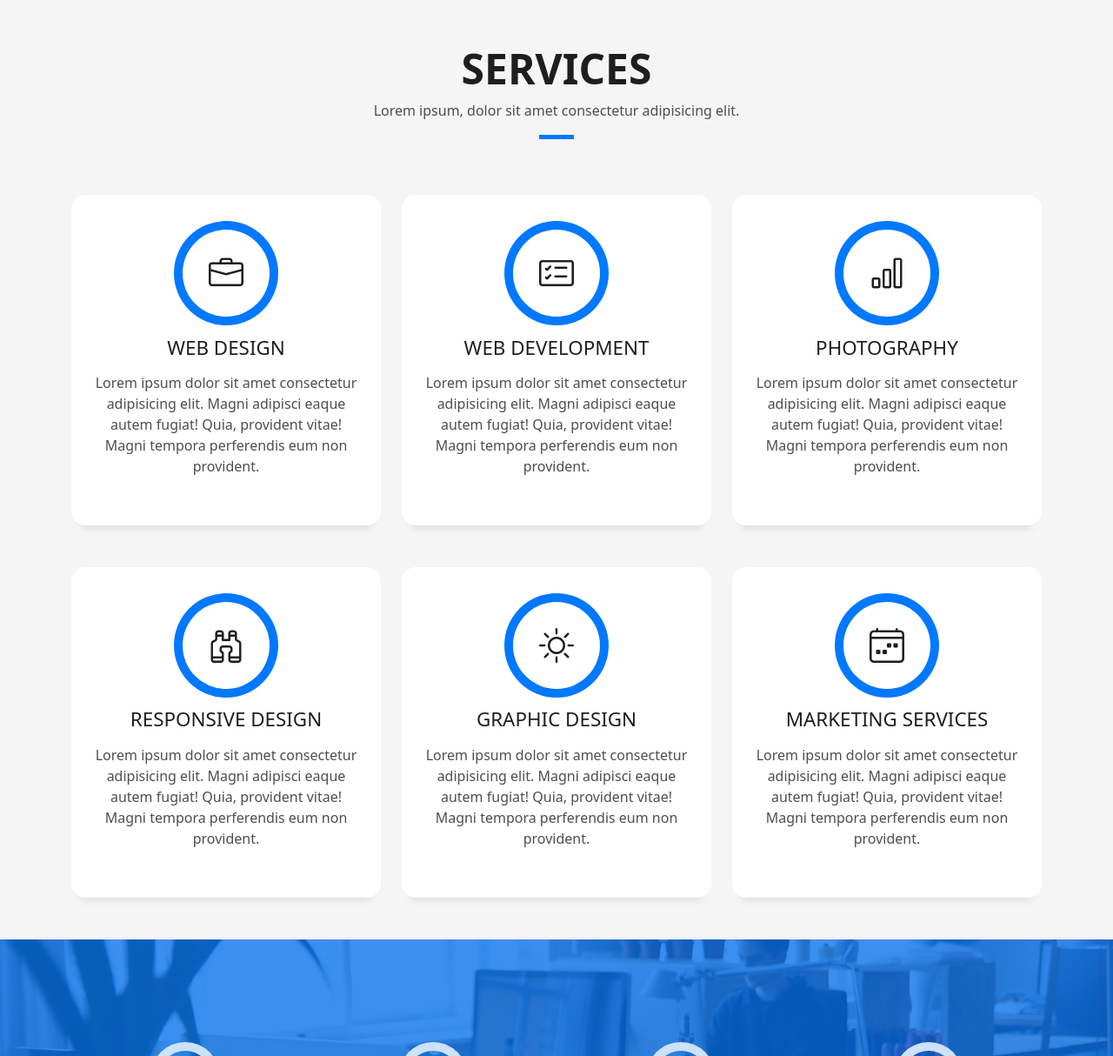
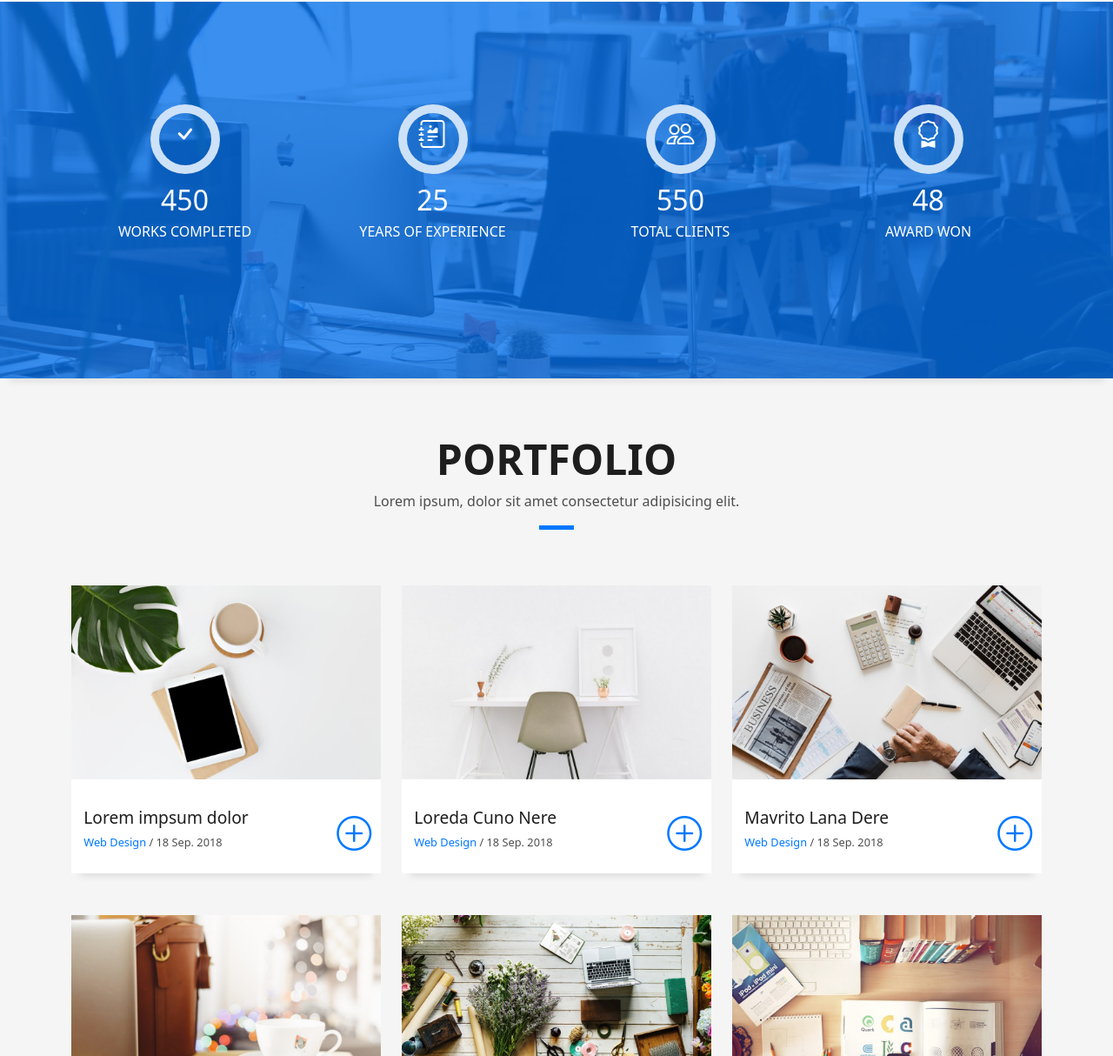
Before and after one commit to Shamsidd1nov/portfolio, a plain HTML site: page index.html in a window 1280 px wide. Shown: the part 1586-2800 px from the top of the page at 87% size. Drawn offline with Linux system fonts and the light colour scheme.

Commit message:
index.htmlda about me qismini ozgartirdim

```diff
--- a/index.html
+++ b/index.html
@@ -30,7 +30,6 @@
         <ul>
           <li><a class="nav-link scrollto active" href="#hero">Home</a></li>
           <li><a class="nav-link scrollto" href="#about">About</a></li>
-          <li><a class="nav-link scrollto" href="#services">Services</a></li>
           <li><a class="nav-link scrollto " href="#work">Work</a></li>
           <li><a class="nav-link scrollto " href="#blog">Blog</a></li>
           <li><a class="nav-link scrollto" href="#contacts">Contact</a></li>
@@ -111,20 +110,12 @@
                       </h5>
                     </div>
                     <p class="lead">
-                      Curabitur non nulla sit amet nisl tempus convallis quis ac lectus. Curabitur arcu erat, accumsan id
-                      imperdiet et, porttitor
-                      at sem. Praesent sapien massa, convallis a pellentesque nec, egestas non nisi. Nulla
-                      porttitor accumsan tincidunt.
+                      Men Shamsiddinov Obidjon 2003-yil 29-mayda Toshkent viloyati Bekobod shaharda tug'ilganman.Dasturlashga qiziqishim 2019yildan boshlangan.
+                      2019-Yil bekobod shahrida 3 oy Frontend boyicha oqidim. 2021-yil Toshkent viloyati Yangi yo'l shaharda joylashgan YamatoIT academiyasida fullstack boyicha 10 oy oqidim.
+                      2022-yil Toshkent shahar Farxod bozori roparasidagi "oaziz" savdo markazida joylashgan ITHause oquv markazida fullstack yonalishi boyicha 7 oy o'qidim.
                     </p>
                     <p class="lead">
-                      Mauris blandit aliquet elit, eget tincidunt nibh pulvinar a. Vivamus suscipit tortor eget felis
-                      porttitor volutpat. Vestibulum
-                      ac diam sit amet quam vehicula elementum sed sit amet dui. porttitor at sem.
-                    </p>
-                    <p class="lead">
-                      Nulla porttitor accumsan tincidunt. Quisque velit nisi, pretium ut lacinia in, elementum id enim.
-                      Nulla porttitor accumsan
-                      tincidunt. Mauris blandit aliquet elit, eget tincidunt nibh pulvinar a.
+                      Hayotdagi maqsadim: Eng zori bolish :).
                     </p>
                   </div>
                 </div>
@@ -134,117 +125,6 @@
         </div>
       </div>
     </section><!-- End About Section -->
-
-    <!-- ======= Services Section ======= -->
-    <section id="services" class="services-mf pt-5 route">
-      <div class="container">
-        <div class="row">
-          <div class="col-sm-12">
-            <div class="title-box text-center">
-              <h3 class="title-a">
-                Services
-              </h3>
-              <p class="subtitle-a">
-                Lorem ipsum, dolor sit amet consectetur adipisicing elit.
-              </p>
-              <div class="line-mf"></div>
-            </div>
-          </div>
-        </div>
-        <div class="row">
-          <div class="col-md-4">
-            <div class="service-box">
-              <div class="service-ico">
-                <span class="ico-circle"><i class="bi bi-briefcase"></i></span>
-              </div>
-              <div class="service-content">
-                <h2 class="s-title">Web Design</h2>
-                <p class="s-description text-center">
-                  Lorem ipsum dolor sit amet consectetur adipisicing elit. Magni adipisci eaque autem fugiat! Quia,
-                  provident vitae! Magni
-                  tempora perferendis eum non provident.
-                </p>
-              </div>
-            </div>
-          </div>
-          <div class="col-md-4">
-            <div class="service-box">
-              <div class="service-ico">
-                <span class="ico-circle"><i class="bi bi-card-checklist"></i></span>
-              </div>
-              <div class="service-content">
-                <h2 class="s-title">Web Development</h2>
-                <p class="s-description text-center">
-                  Lorem ipsum dolor sit amet consectetur adipisicing elit. Magni adipisci eaque autem fugiat! Quia,
-                  provident vitae! Magni
-                  tempora perferendis eum non provident.
-                </p>
-              </div>
-            </div>
-          </div>
-          <div class="col-md-4">
-            <div class="service-box">
-              <div class="service-ico">
-                <span class="ico-circle"><i class="bi bi-bar-chart"></i></span>
-              </div>
-              <div class="service-content">
-                <h2 class="s-title">Photography</h2>
-                <p class="s-description text-center">
-                  Lorem ipsum dolor sit amet consectetur adipisicing elit. Magni adipisci eaque autem fugiat! Quia,
-                  provident vitae! Magni
-                  tempora perferendis eum non provident.
-                </p>
-              </div>
-            </div>
-          </div>
-          <div class="col-md-4">
-            <div class="service-box">
-              <div class="service-ico">
-                <span class="ico-circle"><i class="bi bi-binoculars"></i></span>
-              </div>
-              <div class="service-content">
-                <h2 class="s-title">Responsive Design</h2>
-                <p class="s-description text-center">
-                  Lorem ipsum dolor sit amet consectetur adipisicing elit. Magni adipisci eaque autem fugiat! Quia,
-                  provident vitae! Magni
-                  tempora perferendis eum non provident.
-                </p>
-              </div>
-            </div>
-          </div>
-          <div class="col-md-4">
-            <div class="service-box">
-              <div class="service-ico">
-                <span class="ico-circle"><i class="bi bi-brightness-high"></i></span>
-              </div>
-              <div class="service-content">
-                <h2 class="s-title">Graphic Design</h2>
-                <p class="s-description text-center">
-                  Lorem ipsum dolor sit amet consectetur adipisicing elit. Magni adipisci eaque autem fugiat! Quia,
-                  provident vitae! Magni
-                  tempora perferendis eum non provident.
-                </p>
-              </div>
-            </div>
-          </div>
-          <div class="col-md-4">
-            <div class="service-box">
-              <div class="service-ico">
-                <span class="ico-circle"><i class="bi bi-calendar4-week"></i></span>
-              </div>
-              <div class="service-content">
-                <h2 class="s-title">Marketing Services</h2>
-                <p class="s-description text-center">
-                  Lorem ipsum dolor sit amet consectetur adipisicing elit. Magni adipisci eaque autem fugiat! Quia,
-                  provident vitae! Magni
-                  tempora perferendis eum non provident.
-                </p>
-              </div>
-            </div>
-          </div>
-        </div>
-      </div>
-    </section><!-- End Services Section -->
 
     <!-- ======= Counter Section ======= -->
     <div class="section-counter paralax-mf bg-image" style="background-image: url(assets/img/counters-bg.jpg)">
```
